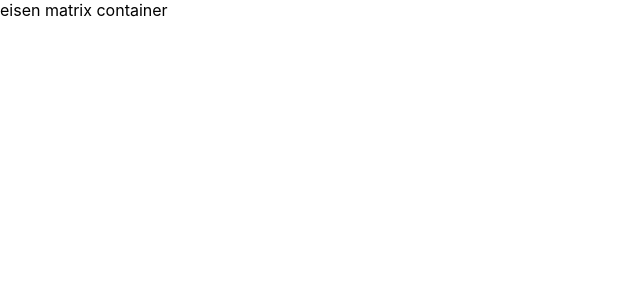
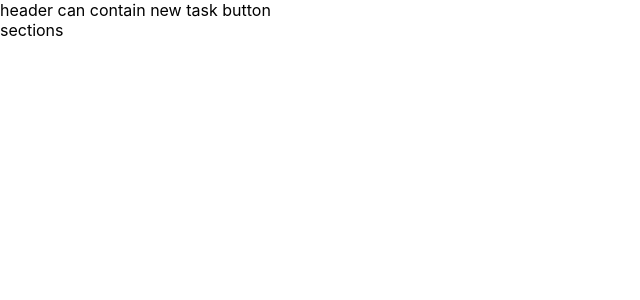
Before and after one commit to rukhsarafroz/eisenhower-matrix-app, a React (Create React App) app: page / in a window 1280 px wide. Shown: the top 300 px of the page, without its empty margins (0-640 px from the left). Built offline with nearby package versions, Linux system fonts and the light colour scheme.

Commit message:
Eisenboard component added and call it in container

```diff
--- /dev/null
+++ b/src/components/Eisenboard.js
@@ -0,0 +1,19 @@
+import { Grid } from "@material-ui/core";
+import React from "react";
+
+
+function Eisenboard (props) {
+
+    return (
+        <Grid container direction="column">
+            <Grid item>
+                header can contain new task button
+            </Grid>
+            <Grid item>
+                sections
+            </Grid>
+        </Grid>
+    );
+}
+
+export default Eisenboard;
--- a/src/containers/EisenMatrix.js
+++ b/src/containers/EisenMatrix.js
@@ -1,5 +1,6 @@
 import React from "react";
 import { makeStyles } from "@material-ui/core/styles";
+import Eisenboard from "../components/Eisenboard";
 
 const useStyles = makeStyles(theme => ({
   content: {
@@ -12,7 +13,7 @@ function EisenMatrix() {
 
   return (
     <main className={classes.content}>
-        eisen matrix container
+        <Eisenboard />
     </main>
   );
 }
```
